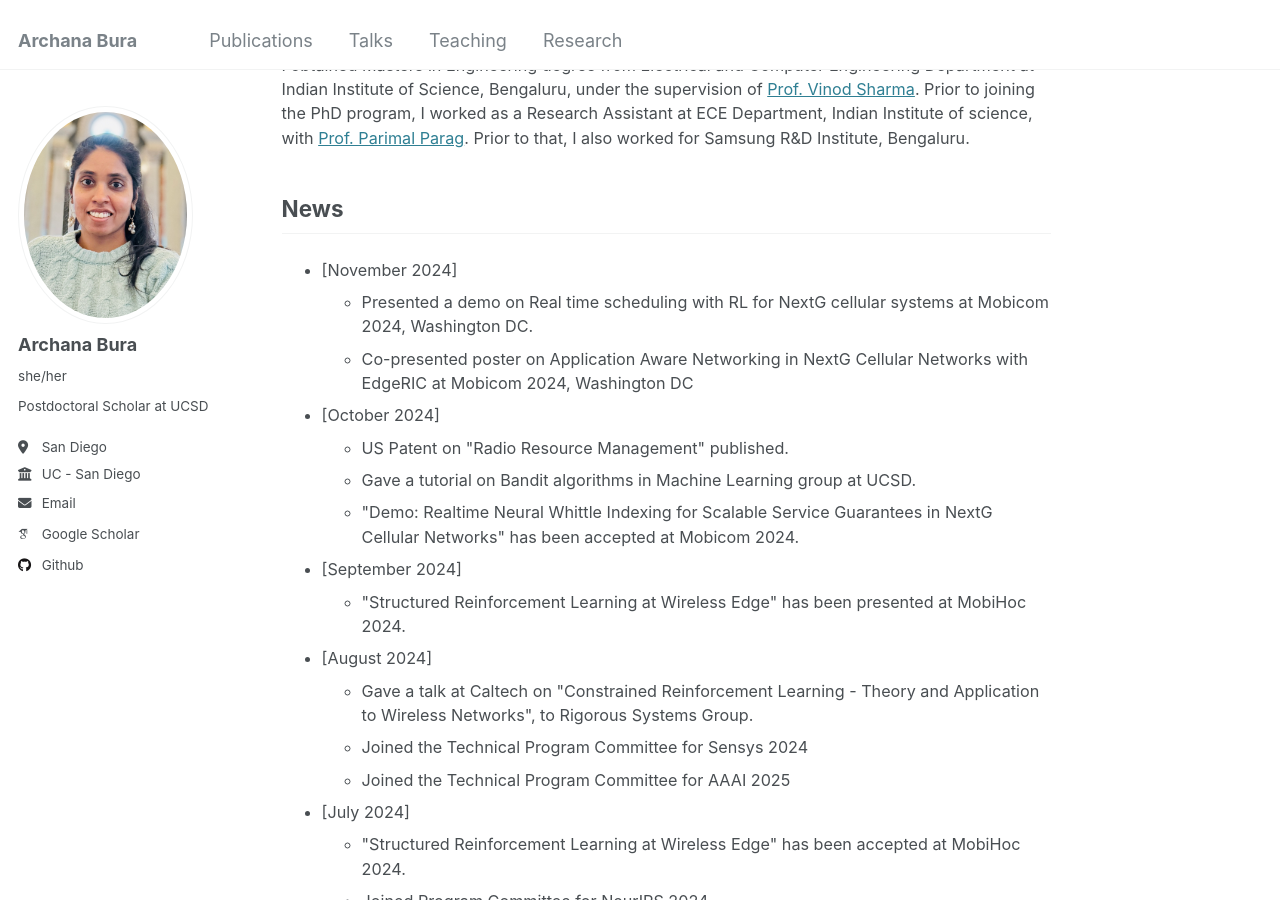
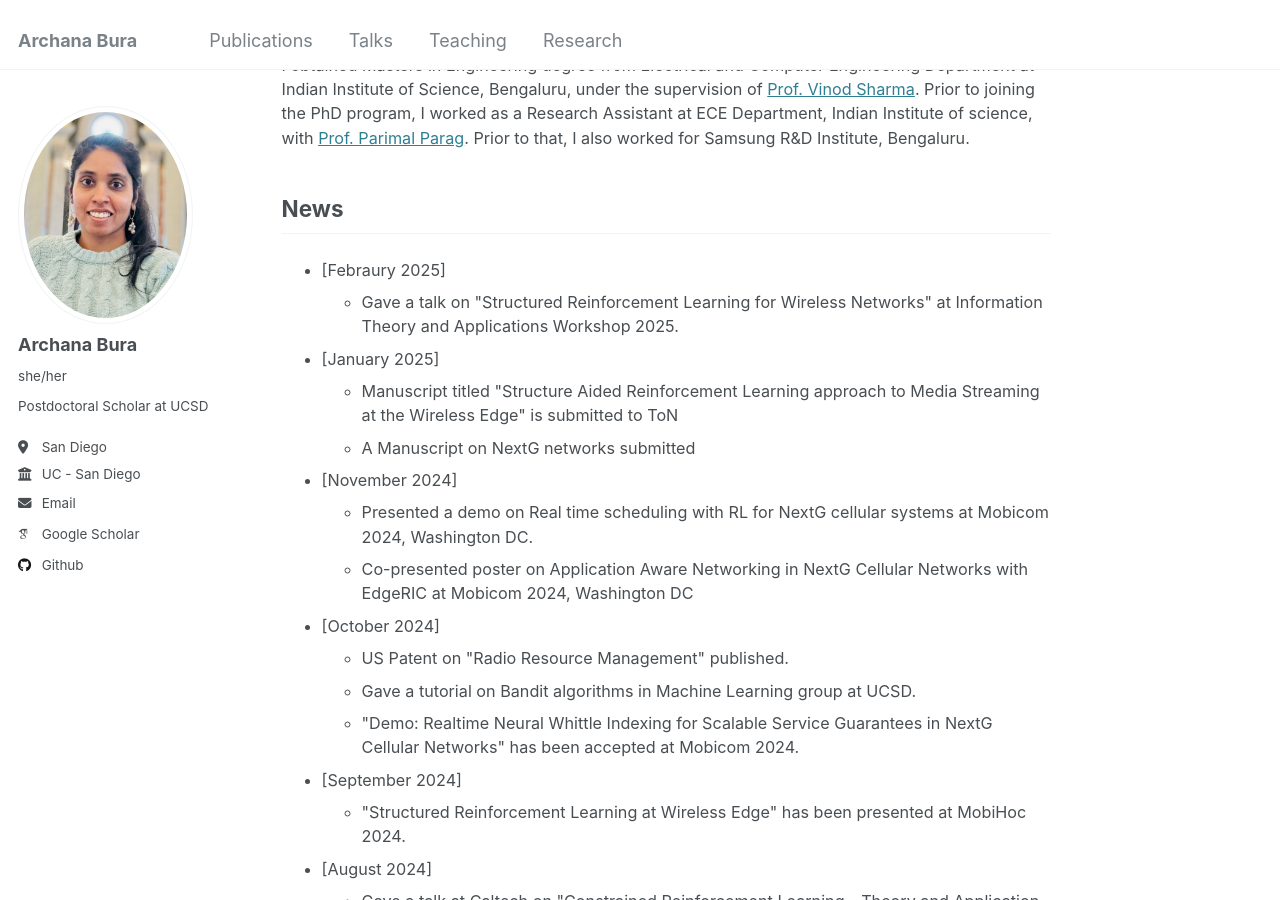
Before and after one commit to archanabura/archanabura.github.io, a Jekyll site: the page built from _pages/about.md, in a window 1280 px wide and 900 px high, scrolled down 336 px. Built offline with Jekyll 4.4.1, drawn with Linux system fonts in a browser that asks for light colours; some web fonts are replaced.

Commit message:
News Updated

```diff
--- a/_pages/about.md
+++ b/_pages/about.md
@@ -25,6 +25,13 @@ I have a doctorate from Computer Engineering and Systems Group in Electrical and
 <h2>News</h2>
 <p>
             <ul>
+                <li style="font-size:90%;">[Febraury 2025]
+                <ul> <li> Gave a talk on "Structured Reinforcement Learning for Wireless Networks" at Information Theory and Applications Workshop 2025. </li>
+                </ul> </li>
+                <li style="font-size:90%;">[January 2025]
+                <ul> <li> Manuscript titled "Structure Aided Reinforcement Learning approach to Media Streaming at the Wireless Edge" is submitted to ToN </li>
+                <li> A Manuscript on NextG networks submitted </li>
+                </ul> </li>
                 <li style="font-size:90%;">[November 2024]
                 <ul> <li> Presented a demo on Real time scheduling with RL for NextG cellular systems at Mobicom 2024, Washington DC. </li>
                 <li> Co-presented poster on Application Aware Networking in NextG Cellular Networks with EdgeRIC at Mobicom 2024, Washington DC </li>
```
